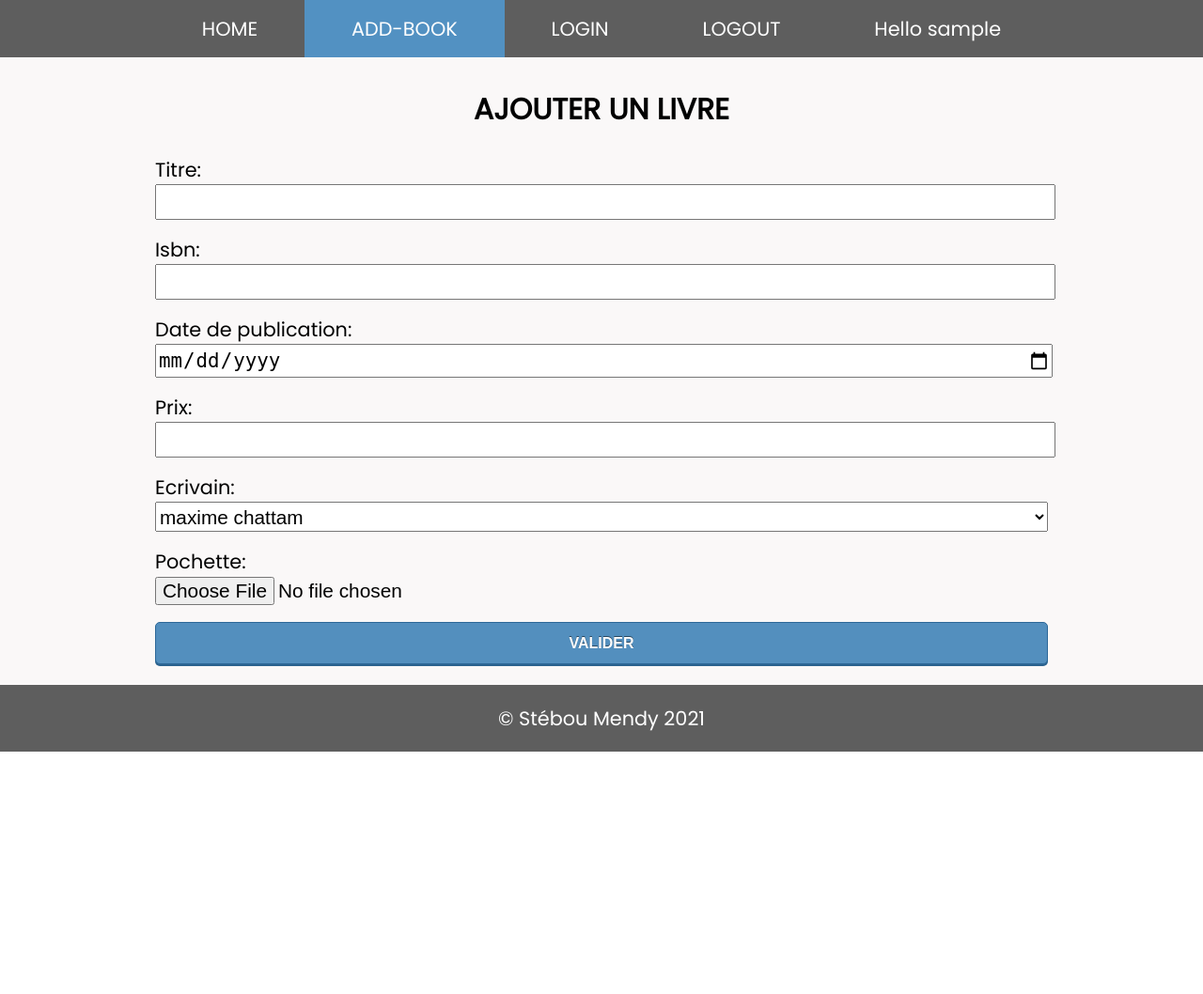
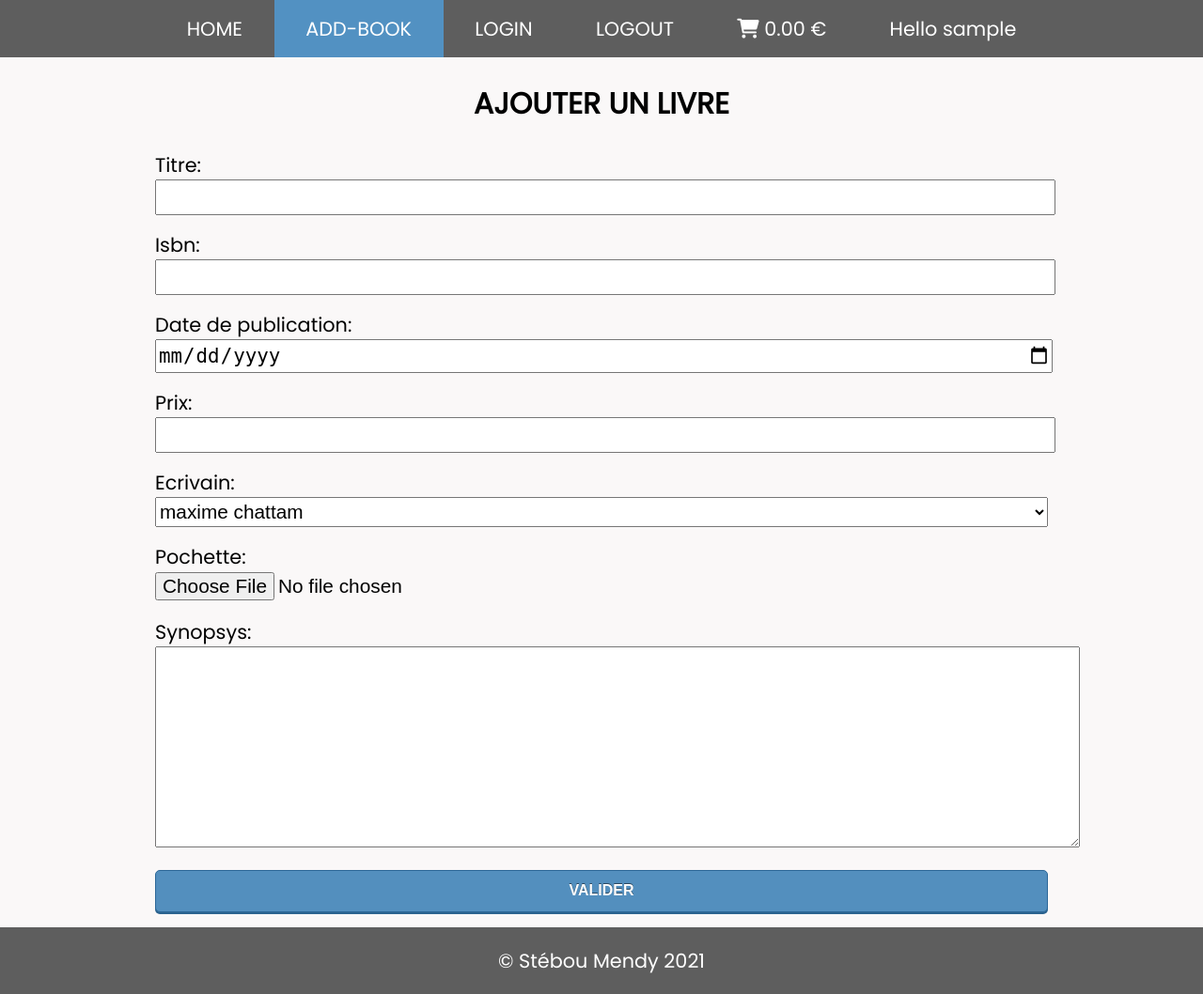
Before and after one commit to gemini78/library, a PHP site: page /index.php?page=add-book in a window 1280 px wide. Shown: the whole page at 94% size. Before the commit the page ends 800 px from the top, so only its background shows below. Run offline with PHP 8.4, Linux system fonts and the light colour scheme; the visitor is signed in with stand-in values (Sample User, id 1); data comes from the database, SQL or seed files in the repository.

Commit message:
Add/update methodes for sysnopsis and cart

```diff
--- a/body/topbar.php
+++ b/body/topbar.php
@@ -21,6 +21,7 @@
                         <li class="<?php echo ($page=="logout")? "active" : "" ?>"><a href="?page=logout">logout</a></li>
                 <?php }
                 ?>
+                <li class="<?php echo ($page=="add-cart")? "active" : "" ?>"><a href="?page=add-cart"><i class="fas fa-shopping-cart"></i> <span><?= number_format($cart->total() * 1.196, 2, '.', ' ') ?> €</span></a></li>
                 <li><a class="menuItemPseudo" href="#">Hello <?= ($auth)?$pseudo:'Donkey' ?></a></li>
             </ul>
         </nav>
--- a/functions/add-book.func.php
+++ b/functions/add-book.func.php
@@ -34,6 +34,26 @@ if (!function_exists('createBook'))
     }
 }
 
+if (!function_exists('createBookWithSynopsys'))
+{
+    function createBookWithSynopsys($title,$isbn,$publish_at,$writer_id,$price,$synopsys)
+    {
+        //global $db;
+        $db = SinglePDO::getInstance();
+
+        $stmt = $db->prepare("INSERT INTO book (title,isbn,publish_at,writer_id,price,synopsys) VALUES (:title,:isbn,:publish_at,:writer_id,:price,:synopsys)");
+        $stmt->bindValue(':title', $title, PDO::PARAM_STR);
+        $stmt->bindValue(':isbn', $isbn, PDO::PARAM_STR);
+        $stmt->bindValue(':publish_at', $publish_at, PDO::PARAM_STR);
+        $stmt->bindValue(':writer_id', $writer_id, PDO::PARAM_INT);
+        $stmt->bindValue(':price', $price, PDO::PARAM_STR);
+        $stmt->bindValue(':synopsys', $synopsys, PDO::PARAM_STR);
+        $stmt->execute();
+        return $db->lastInsertId();
+    }
+}
+
+
 if (!function_exists('validatePrice'))
 {
     function validatePrice($price)
--- a/functions/main-functions.php
+++ b/functions/main-functions.php
@@ -85,7 +85,7 @@ if (!function_exists('get_book_all'))
         //global $db;
         $db = SinglePDO::getInstance();
 
-        $stmt = $db->prepare("SELECT B.id, B.title, B.publish_at, B.writer_id, B.isbn, B.path_image, B.price, W.firstname, W.lastname FROM book AS B JOIN writer AS W ON B.writer_id = W.id WHERE B.id = :id" );
+        $stmt = $db->prepare("SELECT B.id, B.title, B.publish_at, B.writer_id, B.isbn, B.path_image, B.price, B.synopsys, W.firstname, W.lastname FROM book AS B JOIN writer AS W ON B.writer_id = W.id WHERE B.id = :id" );
         $stmt->bindValue(':id', $id, PDO::PARAM_INT);
         $stmt->execute();
         $result = $stmt->fetchObject();
--- a/pages/add-book.php
+++ b/pages/add-book.php
@@ -12,6 +12,9 @@ if (isset($_POST['valider'])) {
         $publish_at = e($publish_at);
         $writer = e($writer);
         $price = e($price);
+        if (!empty($_POST['synopsys'])) {
+            $synopsys = e($_POST['synopsys']);
+        }
 
         if (is_already_use('isbn', $isbn, 'book')) {
             $errors[] = 'ISBN déjà utilisé';
@@ -38,10 +41,13 @@ if (isset($_POST['valider'])) {
 
         if (count($errors) == 0) {
             $id = null;
-            $id = createBook($title, $isbn, $publish_at, $writer, $price);
+            if (!empty($_POST['synopsys'])) {
+                $id = createBookWithSynopsys($title, $isbn, $publish_at, $writer, $price, $synopsys);
+            } else {
+                $id = createBook($title, $isbn, $publish_at, $writer, $price);
+            }
             //enregistrement en BDD
             if ($id != null && isset($fichier)) {
-
                 // replace no-allowed-car by -
                 $fichier = preg_replace('/([^.a-z0-9]+)/i', '-', $fichier);
                 deleteFileIfExiste("id-$id-" . $fichier);
@@ -77,28 +83,32 @@ if (isset($_POST['valider'])) {
         ?>
     </p>
     <form method="POST" enctype="multipart/form-data">
-        <label for="title">Titre:</label><br>
-        <input type="text" id="title" name="title" value="<?= get_input_data('title');  ?>"><br>
+        <label for="title">Titre:</label>
+        <input type="text" id="title" name="title" value="<?= get_input_data('title');  ?>">
 
-        <label for="isbn">Isbn:</label><br>
-        <input type="text" id="isbn" name="isbn" value="<?= get_input_data('isbn');  ?>"><br>
+        <label for="isbn">Isbn:</label>
+        <input type="text" id="isbn" name="isbn" value="<?= get_input_data('isbn');  ?>">
 
-        <label for="publish_at">Date de publication:</label><br>
-        <input type="date" id="publish_at" name="publish_at" value="<?= get_input_data('publish_at');  ?>"><br>
+        <label for="publish_at">Date de publication:</label>
+        <input type="date" id="publish_at" name="publish_at" value="<?= get_input_data('publish_at');  ?>">
 
-        <label for="price">Prix:</label><br>
+        <label for="price">Prix:</label>
         <input type="number" id="price" name="price" step="0.01" value="<?= get_input_data('price');  ?>">
 
-        <label for="writer">Ecrivain:</label><br>
+        <label for="writer">Ecrivain:</label>
         <select id="writer" name="writer">
             <?php
             foreach ($writers as $writer) { ?>
                 <option value="<?= $writer->id ?>"><?= strtolower($writer->firstname . ' ' . $writer->lastname); ?></option>
             <?php  }
             ?>
-        </select><br>
-        <label for="path_image">Pochette:</label><br>
-        <input type="file" name="path_image" id="path_image"><br>
+        </select>
+        <label for="path_image">Pochette:</label>
+        <input type="file" name="path_image" id="path_image">
+
+        <label for="synopsys">Synopsys:</label>
+        <textarea name="synopsys" id="synopsys" cols="30" rows="12"></textarea>
+
         <input class="button" type="submit" name="valider" value="VALIDER" />
     </form>
 </section>
--- a/pages/details.php
+++ b/pages/details.php
@@ -27,9 +27,6 @@ if (!$book) {
         </div>
     </div>
     <div class="container-details-two">
-        <p>Lorem ipsum dolor sit amet consectetur adipisicing elit.
-         Id quasi possimus nulla et consectetur alias optio assumenda voluptatum deserunt,
-         voluptas consequatur aliquid illo deleniti, corrupti vero.
-         Facere modi quis iure commodi omnis debitis quia nesciunt odio totam illum architecto earum ad, accusantium ex explicabo delectus culpa aperiam laborum officiis itaque est tempore. Sed vitae sit numquam aut, quis at dicta vero mollitia, eaque sint ipsam? Error, ipsam dicta dolorum reprehenderit tenetur ratione quia et molestias repudiandae iure quos, nam, consectetur voluptatibus totam ab repellendus! Perspiciatis sapiente quis illo tempore facilis aliquid fugit reiciendis cum vitae sint doloremque, aut praesentium tempora?</p>
+        <p><?= $book->synopsys ?></p>
     </div>
 </section>
--- a/public/css/style.css
+++ b/public/css/style.css
@@ -111,9 +111,6 @@ a.button:hover {
   background-image: -ms-linear-gradient(bottom, #4f8ebf 0%, #66a6d6 100%);
   background-image: -webkit-gradient(linear, left bottom, left top, color-stop(0, #4f8ebf), color-stop(1, #66a6d6));
 }
-a.button:nth-child(1) {
-  margin-right: 1rem;
-}
 
 input.button {
   color: #fff;
@@ -178,8 +175,10 @@ input.button:nth-child(1) {
   display: flex;
   justify-content: space-between;
   align-items: center;
-  margin: 3rem 0;
-  flex-wrap: wrap;
+  flex-direction: column;
+}
+.section-home .containerWriter a.button:nth-child(1) {
+  margin-bottom: 1rem;
 }
 .section-home .containerImage {
   position: relative;
@@ -248,6 +247,12 @@ input.button:nth-child(1) {
 .menuItemPseudo {
   cursor: default;
   text-transform: none;
+}
+
+.section-add-book textarea {
+  margin-bottom: 1rem;
+  padding: 1rem;
+  width: 100%;
 }
 
 /*
@@ -321,6 +326,8 @@ input.button:nth-child(1) {
   background-color: #f3f3f3;
 }
 .styled-table tfoot {
+  font-weight: bolder;
+  text-transform: uppercase;
   border-bottom: 2px solid var(--light-blue);
 }
 .styled-table tbody tr.active-row {
@@ -328,6 +335,10 @@ input.button:nth-child(1) {
   color: #009879;
 }
 
+.section-update-book textarea {
+  width: 100%;
+  margin-bottom: 1rem;
+}
 .section-update-book__img {
   display: flex;
   justify-content: center;
--- a/sass/style.scss
+++ b/sass/style.scss
@@ -296,6 +296,14 @@ input.button {
 .menuItemPseudo {
     cursor: default;
     text-transform: none;
+}
+
+.section-add-book {
+    textarea {
+        margin-bottom: 1rem;
+        padding: 1rem;
+        width: 100%;
+    }
 }
 /*
 @import './partials/table';
```
Also changed, not shown: other parts of sass/style.scss (+21 -9 lines), functions/update-book.func.php (+19 -0 lines), pages/add-cart.php (+6 -2 lines), pages/update-book.php (+19 -13 lines), classes/Cart.php (line endings or trailing spaces), public/images/id-38-nuit-des-temps.png (added).
